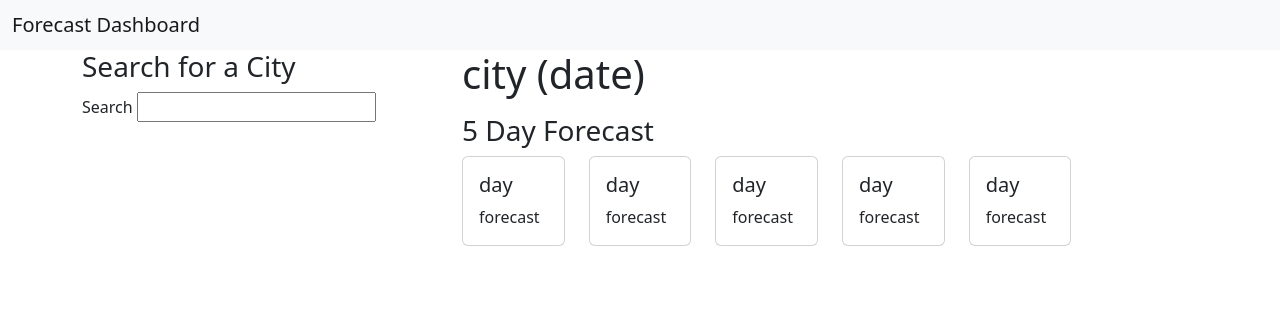
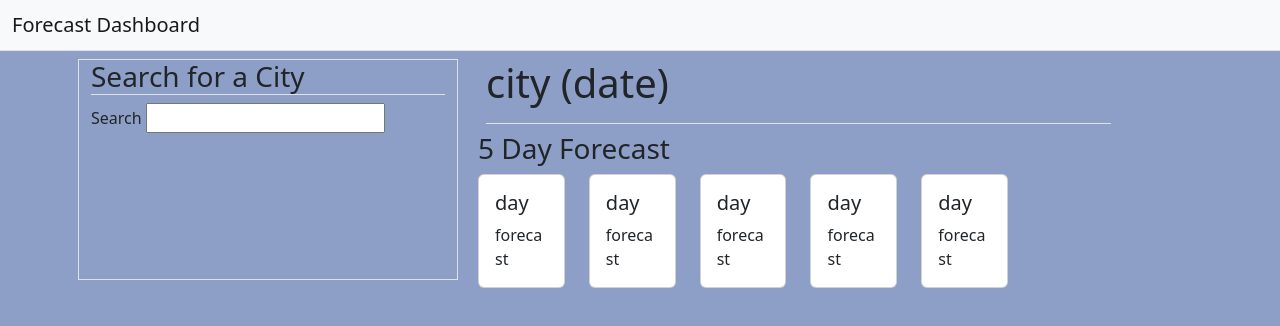
Before and after one commit to kevinkraiss/forecast-dashboard, a plain HTML site: page index.html in a window 1280 px wide. Drawn offline with nearby package versions, Linux system fonts and the light colour scheme.

```diff
--- a/assets/style.css
+++ b/assets/style.css
@@ -0,0 +1,3 @@
+body {
+    background-color: rgba(87, 114, 172, 0.68);
+}
--- a/index.html
+++ b/index.html
@@ -6,10 +6,11 @@
     <meta name="viewport" content="width=device-width, initial-scale=1.0">
     <!-- CSS only -->
 <link href="https://cdn.jsdelivr.net/npm/bootstrap@5.2.2/dist/css/bootstrap.min.css" rel="stylesheet" integrity="sha384-Zenh87qX5JnK2Jl0vWa8Ck2rdkQ2Bzep5IDxbcnCeuOxjzrPF/et3URy9Bv1WTRi" crossorigin="anonymous">
+<link href="assets/style.css" rel="stylesheet">
     <title>Forecast Dashboard</title>
 </head>
 <body>
-    <nav class="navbar bg-light">
+    <nav class="navbar bg-light border-bottom">
         <div class="container-fluid">
           <span class="navbar-brand mb-0 h1">Forecast Dashboard</span>
         </div>
@@ -18,8 +19,8 @@
       <main>
         <div class="container">
             <div class="row">
-                <div class="col-4">
-                    <h3>Search for a City</h3>
+                <div class="col-4 m-2 border">
+                    <h3 class="border-bottom">Search for a City</h3>
                     <form>
                         <label for="searchBar">Search</label>
                         <input type="text" id="searchBar">
@@ -32,8 +33,8 @@
                     </div>
                 </div>
 
-                <div class="col-8">
-                    <div id="currentWeather">
+                <div class="col-7">
+                    <div class="border-bottom m-2" id="currentWeather">
                         <h1 id="city">city (date)</h1>
                         <p id="temp"></p>
                         <p id="wind"></p>
```
Also changed, not shown: 1 other file.
